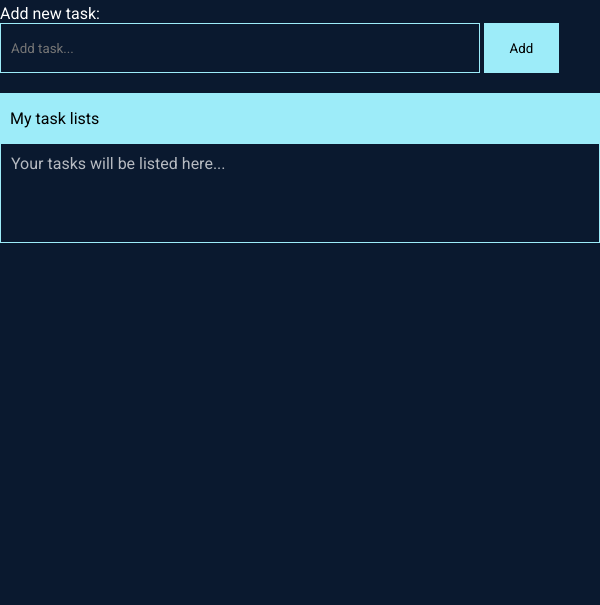
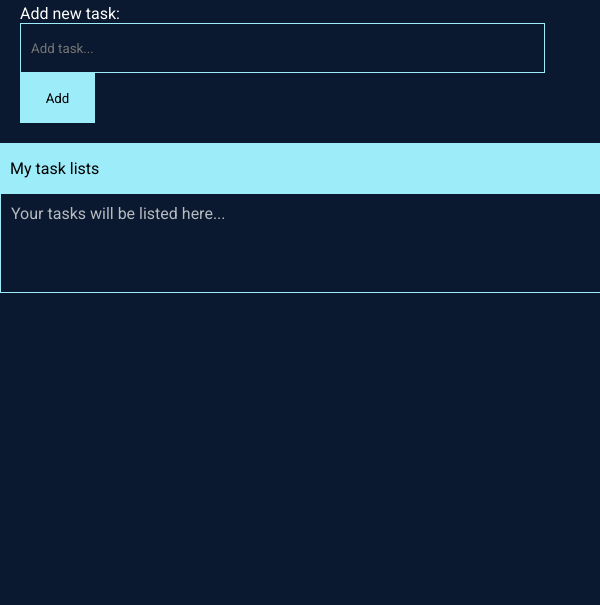
Before and after one commit to lakansantos/todolist, a plain HTML site: page index.html in a window 600 px wide. Shown: the part 74-679 px from the top of the page. Drawn offline with nearby package versions, Linux system fonts and the light colour scheme.

Commit message:
Update style.css

```diff
--- a/src/css/style.css
+++ b/src/css/style.css
@@ -302,39 +302,6 @@ a{
 }
 
 
-@media (max-width: 720px) and (min-width: 410px) {
-    .wrapper{
-        width: 100%;
-    }
-
-    .container{
-        width: 100%;
-    }
-
-    .searchDiv{
-        width: 100%;
-    }
-
-    #search{
-        width: 80%;
-    }
-
-    #add{
-        width: calc(100% - 86.5% -10%);
-    }
-
-    .taskLists{
-        width: 100%;
-    }
-    .container{
-        width: 100%;
-    }
-    .taskListsHeader, .taskListsArea{
-        width: inherit;
-    }
-
-}
-
 
 @media (min-width: 320px) and (max-width: 409px){
     .wrapper{
```
